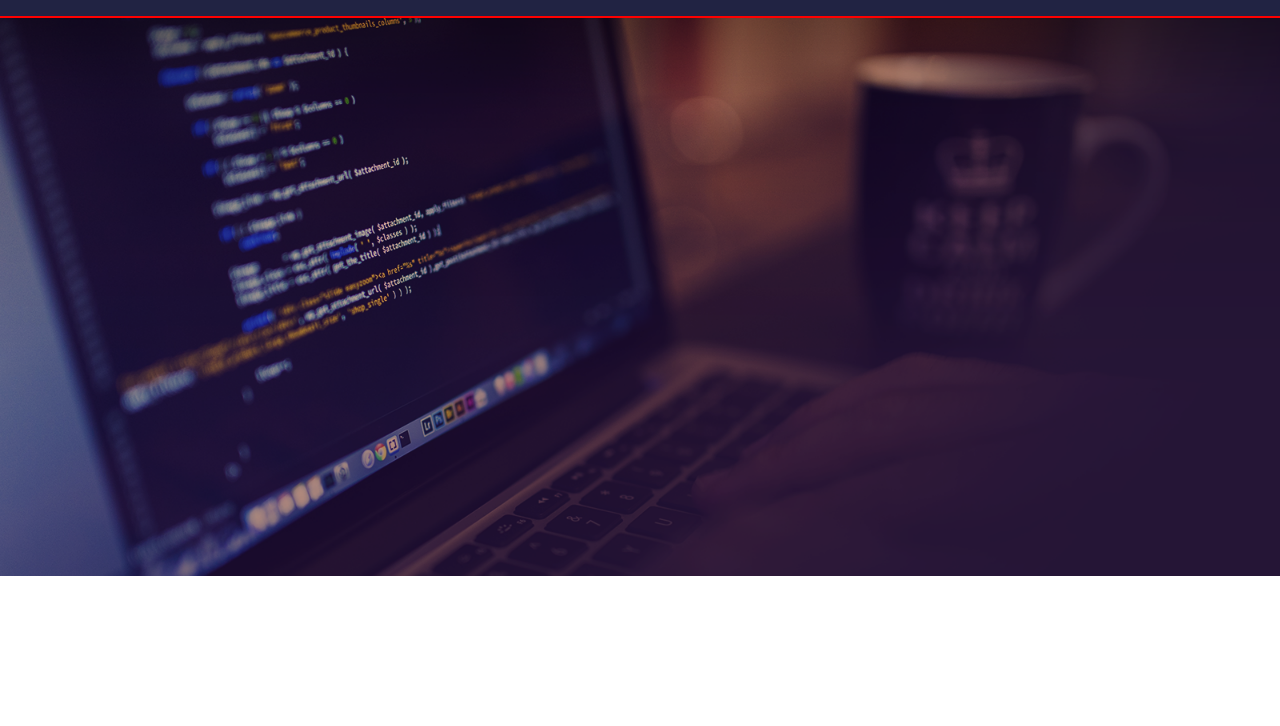
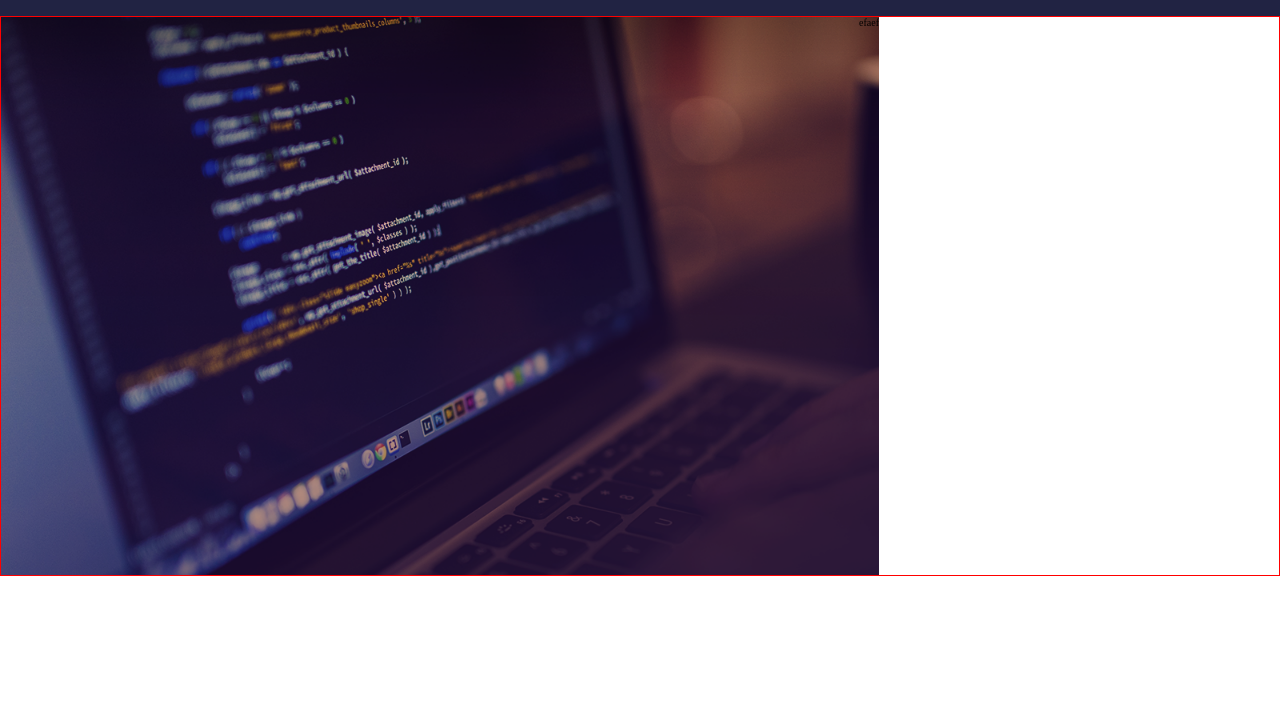
Before and after one commit to jefmaeda/DevFrom, a plain HTML site: page index.html in a window 1280 px wide. Shown: the part 74-800 px from the top of the page. Drawn offline with Linux system fonts and the light colour scheme.

Commit message:
add area from

```diff
--- a/css/style.css
+++ b/css/style.css
@@ -4,6 +4,7 @@
   font-size: 62.5%;
   --header-color: #212343;
   --hero-bg: url(../assets/header_bg.png);
+  --from-bg: #fff;
 }
 
 /*header*/
@@ -30,3 +31,15 @@
   background-size: cover;
   background-position: center;
 }
+
+.container-banner > .center{
+  height: 100%;
+  display: flex;
+  flex-direction: row-reverse;
+}
+
+.form{
+  width: 40rem;
+  height: 100%;
+  background-color: var(--from-bg);
+}
--- a/index.html
+++ b/index.html
@@ -17,7 +17,12 @@
       </div>
       <div class="container-banner">
         <div class="center">
+          <div class="form">
 
+          </div>
+          <div class="header-text">
+            efaef
+          </div>
         </div>
       </div>
     </header>
```
